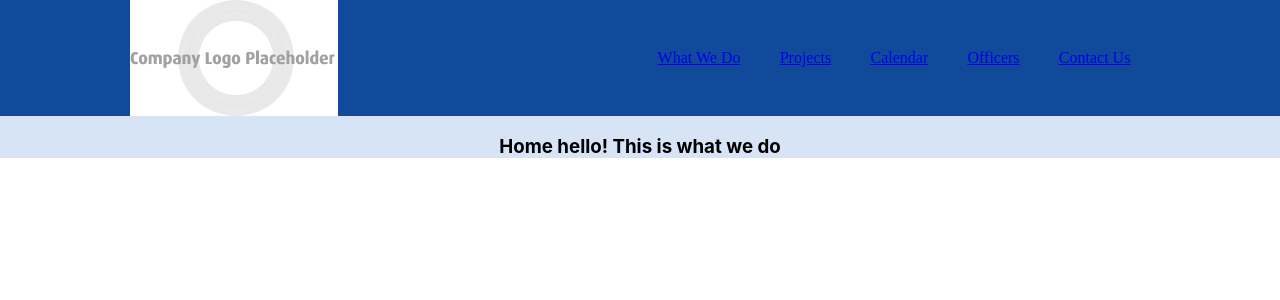
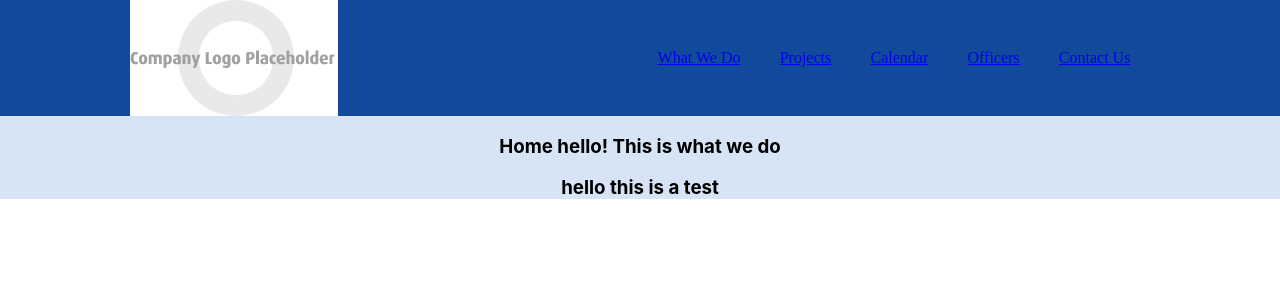
Before and after one commit to CS-Social-Good-CalPoly/club-website, a React (Create React App) app: page / in a window 1280 px wide. Shown: the top 300 px of the page. Built offline with nearby package versions, Linux system fonts and the light colour scheme.

Commit message:
test demo

```diff
--- a/src/components/Calendar.js
+++ b/src/components/Calendar.js
@@ -5,6 +5,7 @@ export default function Calendar() {
     return (
         <div>
             <h3>Calendar</h3>
+
         </div>
     )
 }
--- a/src/components/Contact.js
+++ b/src/components/Contact.js
@@ -1,6 +1,5 @@
 import React from 'react'
 import '../assets/Contact.css';
-
 
 
 export default function Contact() {
--- a/src/components/WhatWeDo.js
+++ b/src/components/WhatWeDo.js
@@ -5,6 +5,7 @@ export default function WhatWeDo() {
     return (
         <div>
             <h3>Home hello! This is what we do</h3>
+            <h3>hello this is a test</h3>
         </div>
     )
 }
```
